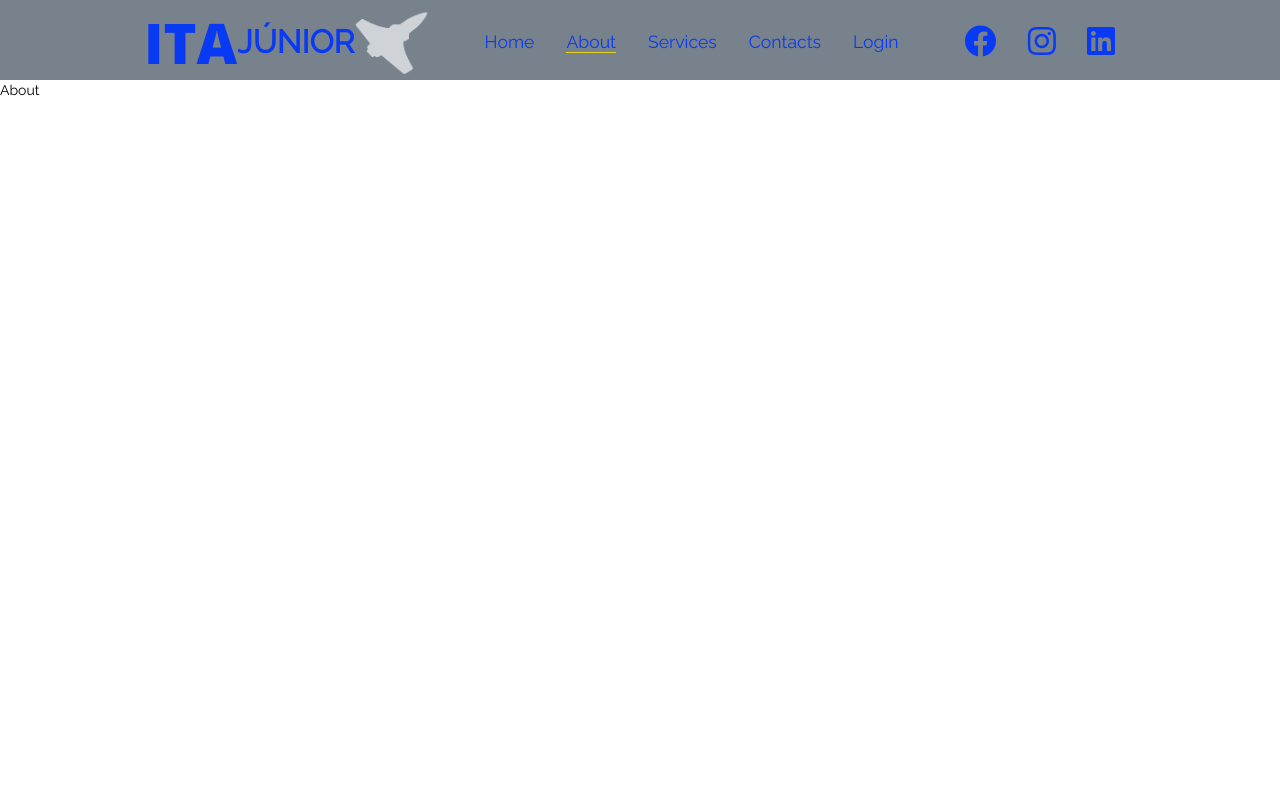
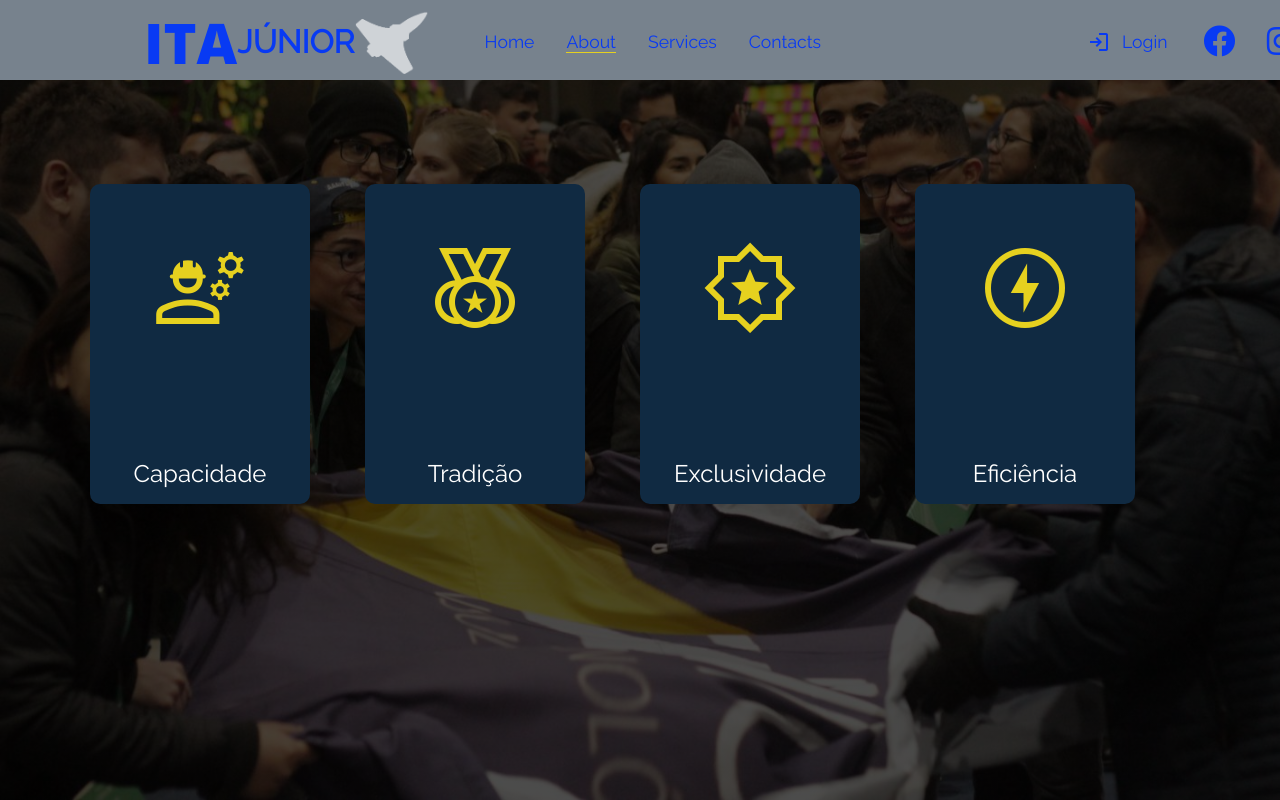
Before and after one commit to FellipeMasc/front-ITAJr, a React (Create React App) app: page /about in a window 1280 px wide. Built offline with nearby package versions, Linux system fonts and the light colour scheme.

Commit message:
second commit

```diff
--- a/src/App.js
+++ b/src/App.js
@@ -1,9 +1,10 @@
-import { BrowserRouter, Route, Routes } from "react-router-dom";
-import { Home } from "./pages/Home";
-import { About } from "./pages/About";
-import { Services } from "./pages/Services";
-import { SharedLayout } from "./pages/SharedLayout";
-import { Contact } from "./pages/Contact";
+import { BrowserRouter, Route, Routes } from "react-router-dom"
+import { Home } from "./pages/Home"
+import { About } from "./pages/About"
+import { Services } from "./pages/Services"
+import { SharedLayout } from "./pages/SharedLayout"
+import { Contact } from "./pages/Contact"
+import { Login } from "./pages/Login"
 function App() {
     return (
         <div className="App">
@@ -14,11 +15,12 @@ function App() {
                         <Route path="/about" element={<About></About>}></Route>
                         <Route path="/services" element={<Services></Services>}></Route>
                         <Route path="/contact" element={<Contact></Contact>}></Route>
+                        <Route path="/login" element={<Login></Login>}></Route>
                     </Route>
                 </Routes>
             </BrowserRouter>
         </div>
-    );
+    )
 }
 
-export default App;
+export default App
--- /dev/null
+++ b/src/assets/css/about.css
@@ -0,0 +1,96 @@
+:root {
+    --transition: all 0.3s linear;
+    --transition-links: all 0.1s linear;
+    /* cores principais */
+    --blueJr: #083AF3;
+    --yellowJr: #E6D11F;
+    --lightBlueJr: #8FE1FA;
+    /* cores secundárias */
+    --color-1: hsl(209, 61%, 16%);
+    --color-2: hsl(209, 9%, 51%);
+}
+
+.about {
+    min-height: 100vh;
+    background: linear-gradient(rgba(0, 0, 0, 0.7), rgba(0, 0, 0, 0.7)),
+        url("../images/Background1.jpg") no-repeat;
+    background-size: cover;
+    display: flex;
+    justify-content: center;
+    align-items: flex-start;
+}
+
+.about-list{
+    display: grid;
+    grid-template-columns: 1fr 1fr 1fr 1fr;
+    min-width: 1100px;
+    margin-top: 10rem;
+}
+
+.cardabout-card {
+    background: var(--color-1);
+    border-radius: 10px;
+    color: #fff;
+    display: flex;
+    flex-direction: column;
+    max-width: 220px;
+    height: 320px;
+    justify-content: center;
+    align-items: center;
+    margin: 1.5rem 0;
+}
+
+.cardabout-icon {
+    font-size: 6rem;
+    color: var(--yellowJr);
+    margin-bottom: 1rem;
+}
+
+.cardabout-img-container{
+    position: fixed;
+    text-align: center;
+    margin-bottom: 6rem;
+}
+
+.cardabout-title-container{
+    font-size: 1.5rem;
+    border-bottom: 2px solid transparent;
+    /* define uma borda transparente */
+    transition: border-color 1s ease-in-out;
+    /* adiciona uma transição suave para a cor da borda */
+}
+
+.cardabout-description{
+    z-index: 2;
+    text-align: center;
+    margin-top: 17rem;
+    overflow: hidden;
+    transition: margin-top 0.6s ease-in-out;
+    /* transition: background 0.3s ease-in-out; */
+}
+
+.cardabout-description section{
+    transition: background 0.6s ease-in-out;
+}
+
+.hovered .cardabout-description section {
+    background-color: var(--color-1)
+
+}
+
+
+.hovered .cardabout-description {
+    margin-top: 0;
+    /* background-color: #083AF3; */
+    /* margin-bottom: 1rem; */
+    /* define a margem superior para mover a div para cima suavemente */
+}
+
+.hovered .cardabout-title-container {
+    border-color: var(--yellowJr);
+    /* define a cor da borda que aparece suavemente */
+}
+
+.cardabout-title-container p{
+    margin: 0;
+}
--- a/src/assets/css/list.css
+++ b/src/assets/css/list.css
@@ -12,7 +12,7 @@
 
 
 .list{
-    background: hsl(209, 61%, 16%);
+    background: var(--color-1);
     background-size: cover;
     padding: 2rem 0;
 }
--- a/src/assets/css/navbar.css
+++ b/src/assets/css/navbar.css
@@ -10,9 +10,11 @@
     --color-2: hsl(209, 9%, 51%);
 }
 .navbar {
+    position: fixed;
     background-color: var(--color-2);
     height: 5rem;
     z-index: 10;
+    min-width: 100vw;
 }
 
 .nav-center {
@@ -57,8 +59,16 @@
     transition: var(--transition-links);
 }
 
+.login-link {
+    margin-left: 14rem;
+}
+
 .nav-icons li{
     padding: 0px 10px;
+}
+
+.nav-icons {
+    padding: 0px 0px;
 }
 
 .nav-icon{
@@ -71,6 +81,20 @@
 .nav-icon:hover{
     border-bottom: 1px solid var(--yellowJr);
 }
+
+.login-button{
+    display: flex;
+    align-items: center;
+    padding: 0 10px;
+}
+.login-button span{
+    padding-right: 11px;
+}
+
+.login-button:hover{
+    color: var(--yellowJr);
+}
+
 
 h1{
     font-family:"Open Sans", sans-serif;
--- /dev/null
+++ b/src/components/CardAbout.js
@@ -0,0 +1,37 @@
+import { useRef } from "react"
+import "../assets/css/cardlist.css"
+
+export const CardAbout = (props) => {
+    const logo = props.logo
+    const texto = props.text
+
+    const parent = useRef(null)
+    const icon = useRef(null)
+    const text = useRef(null)
+
+    const addOver = (e) => {
+        parent.current.classList.add("hovered")
+    }
+
+    const addOut = (e) => {
+        parent.current.classList.remove("hovered")
+    }
+
+    return (
+        <article className="cardabout-card" ref={parent} onMouseOver={addOver} onMouseOut={addOut}>
+            <div className="cardabout-img-container">
+                <a className="cardabout-icons" href="https://www.facebook.com" ref={icon}>
+                    <span className="material-symbols-outlined cardabout-icon">{`${logo}`}</span>
+                </a>
+            </div>
+            <div className="cardabout-description">
+                <section className="cardabout-title-container">
+                    <p> {texto} </p>
+                </section>
+                <p className="cardabout-description-text" ref={text}>
+                    Lorem ipsum dolor sit amet consectetur adipisicing elit. Aliquam, accusamus in.
+                </p>
+            </div>
+        </article>
+    )
+}
--- /dev/null
+++ b/src/components/CardContact.js
@@ -0,0 +1,3 @@
+export const CardContact = () => {
+    return <div>CardContact</div>
+}
--- a/src/components/List.js
+++ b/src/components/List.js
@@ -3,7 +3,7 @@ import "../assets/css/list.css"
 
 export const List = () => {
     return (
-        <div className="list" id="list">
+        <div className="list" id="list" data-list-path="/list">
             <div className="list-title">
                 <h2>
                     ÁREAS DE <br></br>
--- a/src/components/Navbar.js
+++ b/src/components/Navbar.js
@@ -54,12 +54,15 @@ export const Navbar = () => {
                             Contacts
                         </NavLink>
                     </li>
-                    <li>
+                    <li className="login-link">
                         <NavLink
                             to="/login"
                             className={({ isActive }) => (isActive ? "link-active" : "link")}
                         >
-                            Login
+                            <div className="login-button">
+                                <span className="material-symbols-outlined">login</span>
+                                Login
+                            </div>
                         </NavLink>
                     </li>
                 </ul>
--- a/src/pages/About.js
+++ b/src/pages/About.js
@@ -1,5 +1,14 @@
+import { CardAbout } from "../components/CardAbout"
+import "../assets/css/about.css"
 export const About = () => {
-  return (
-    <div>About</div>
-  )
+    return (
+        <section className="about">
+            <div className="about-list">
+                <CardAbout logo={"engineering"} text={"Capacidade"}></CardAbout>
+                <CardAbout logo={"social_leaderboard"} text={"Tradição"}></CardAbout>
+                <CardAbout logo={"award_star"} text={"Exclusividade"}></CardAbout>
+                <CardAbout logo={"offline_bolt"} text={"Eficiência"}></CardAbout>
+            </div>
+        </section>
+    )
 }
--- a/src/pages/Login.js
+++ b/src/pages/Login.js
@@ -1,3 +1,3 @@
 export const Login = () => {
-    return <div>Login</div>;
-};
+    return <div>Login</div>
+}
```
Also changed, not shown: src/pages/SharedLayout.js (+4 -4 lines), 1 other file (tests, documents, lock files or other folders).
